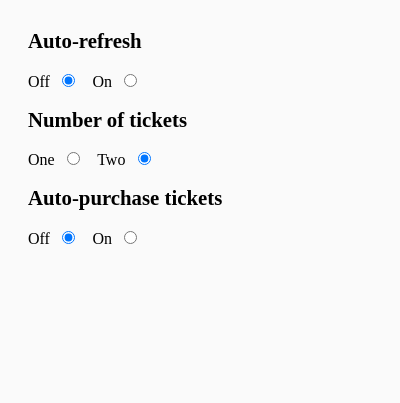
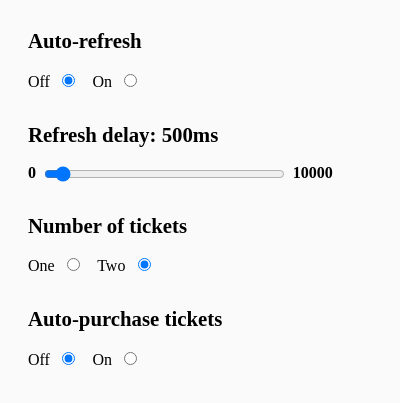
Before and after one commit to richardwestenra/fel, a browser extension: page app/popup.html in a window 400 px wide. Shown: the part 75-478 px from the top of the page. Drawn offline with nearby package versions, Linux system fonts and the light colour scheme; files that its build step writes are made by us from their sources.

Commit message:
Add Refresh rate range slider

```diff
--- a/app/popup.html
+++ b/app/popup.html
@@ -19,6 +19,10 @@
             <input type="radio" class="radio" name="refresh" id="off" value="false" checked="checked"/>
             <label for="on">On</label>
             <input type="radio" class="radio" name="refresh" id="on" value="true"/>
+        </div>
+        <div class="formRow rangeRow">
+            <h2>Refresh delay: <b id="refreshRateVal">500</b>ms</h2>
+            <span>0</span> <input type="range" class="range" name="refreshRate" id="refreshRate" value="500" min="0" max="10000"/> <span>10000</span>
         </div>
         <div class="formRow">
             <h2>Number of tickets</h2>
--- a/app/scripts/popup.js
+++ b/app/scripts/popup.js
@@ -1,7 +1,17 @@
+/* globals $ */
 'use strict';
 
 console.log('\'Allo \'Allo! Popup');
 
 $('.radio').on('click change', function(){
-	console.log( $(this).attr('name'), $(this).val() );
+	var name = $(this).attr('name');
+	var val = $(this).val();
+	console.log( name, val );
 });
+
+$('.range').on('input change', function(){
+	var name = $(this).attr('name');
+	var val = $(this).val();
+	$('#refreshRateVal').text(val);
+	console.log( name, val );
+});
--- a/app/styles/main.css
+++ b/app/styles/main.css
@@ -7,6 +7,9 @@ h1 {
 	margin: 0 0 1em;
 	padding-bottom: 0.2em;
 	border-bottom: 1px solid #eee;
+}
+.formRow {
+	margin: 2em 0;
 }
 h2 {
 	font-size: 1.3em;
@@ -18,3 +21,13 @@ label {
 input[type=radio] {
 	margin-right: 1em;
 }
+input[type=range] {
+	display: inline-block;
+	vertical-align: middle;
+	width: 70%;
+	margin: 0 0.3em;
+}
+.rangeRow span {
+	font-size: 1em;
+	font-weight: bold;
+}
```
